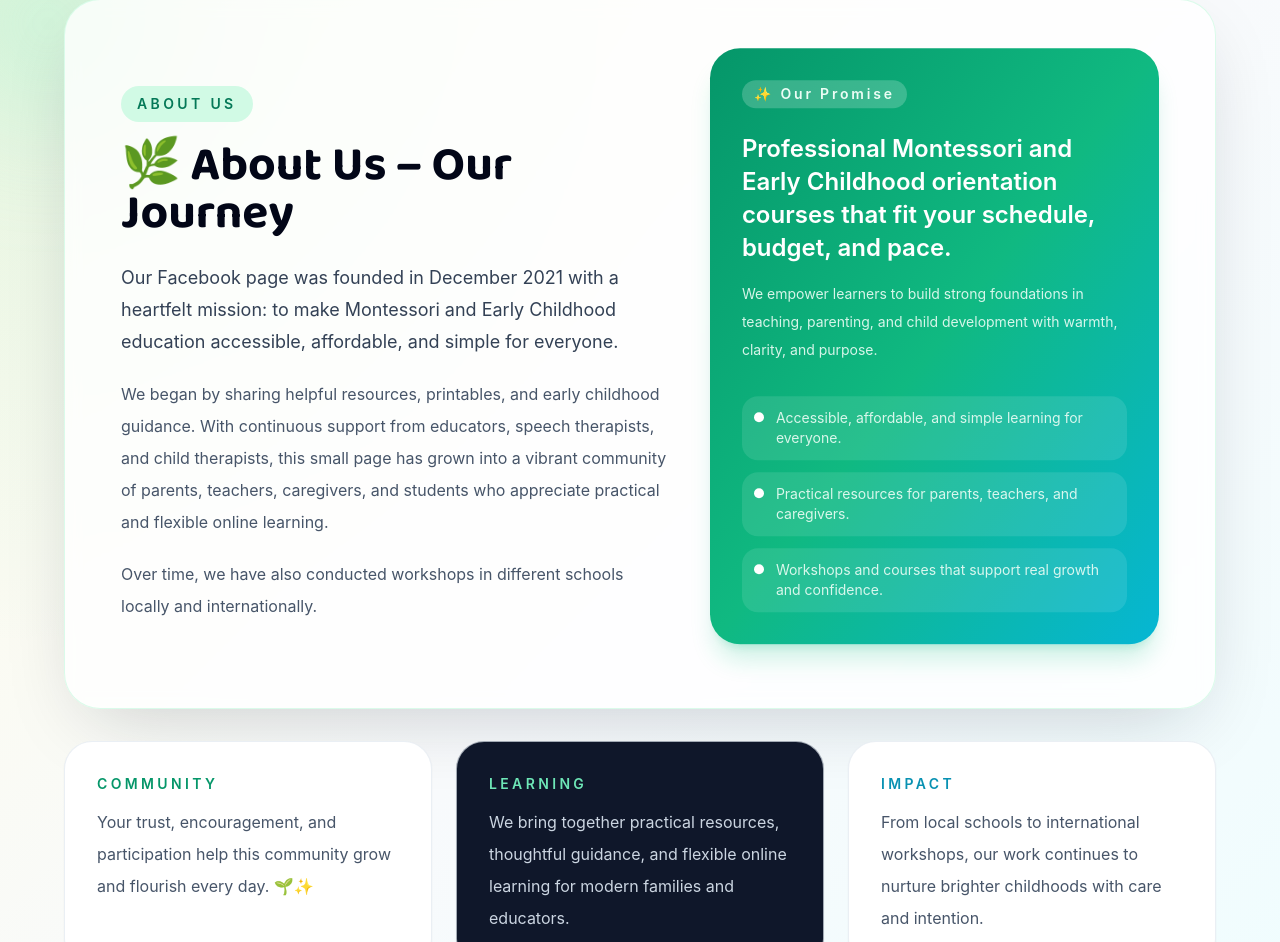
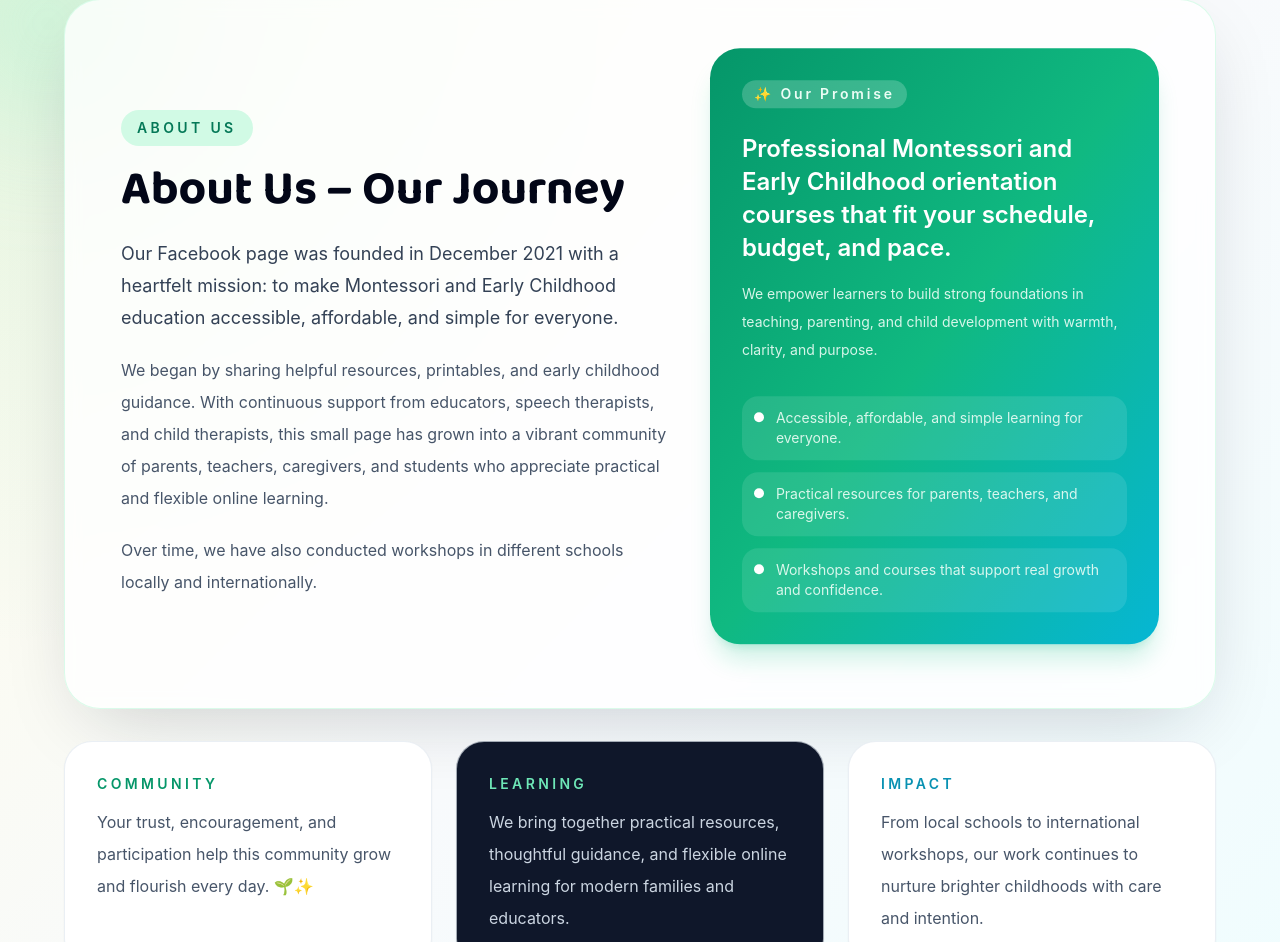
Before and after one commit to syedmoaaz/TMC-Web, a React (Vite) app: page / in a window 1280 px wide. Shown: the part 2227-3169 px from the top of the page. Built offline with nearby package versions, Linux system fonts and the light colour scheme.

Commit message:
leave removal

```diff
--- a/src/pages/About.jsx
+++ b/src/pages/About.jsx
@@ -22,7 +22,7 @@
                 About Us
               </span>
               <h1 className="about-heading mt-5 text-4xl font-bold leading-tight text-slate-950 sm:text-5xl">
-                🌿 About Us – Our Journey
+                 About Us – Our Journey
               </h1>
               <p className="mt-6 text-lg leading-8 text-slate-700">
                 Our Facebook page was founded in December 2021 with a heartfelt mission: to make Montessori and Early Childhood education accessible, affordable, and simple for everyone.
```
